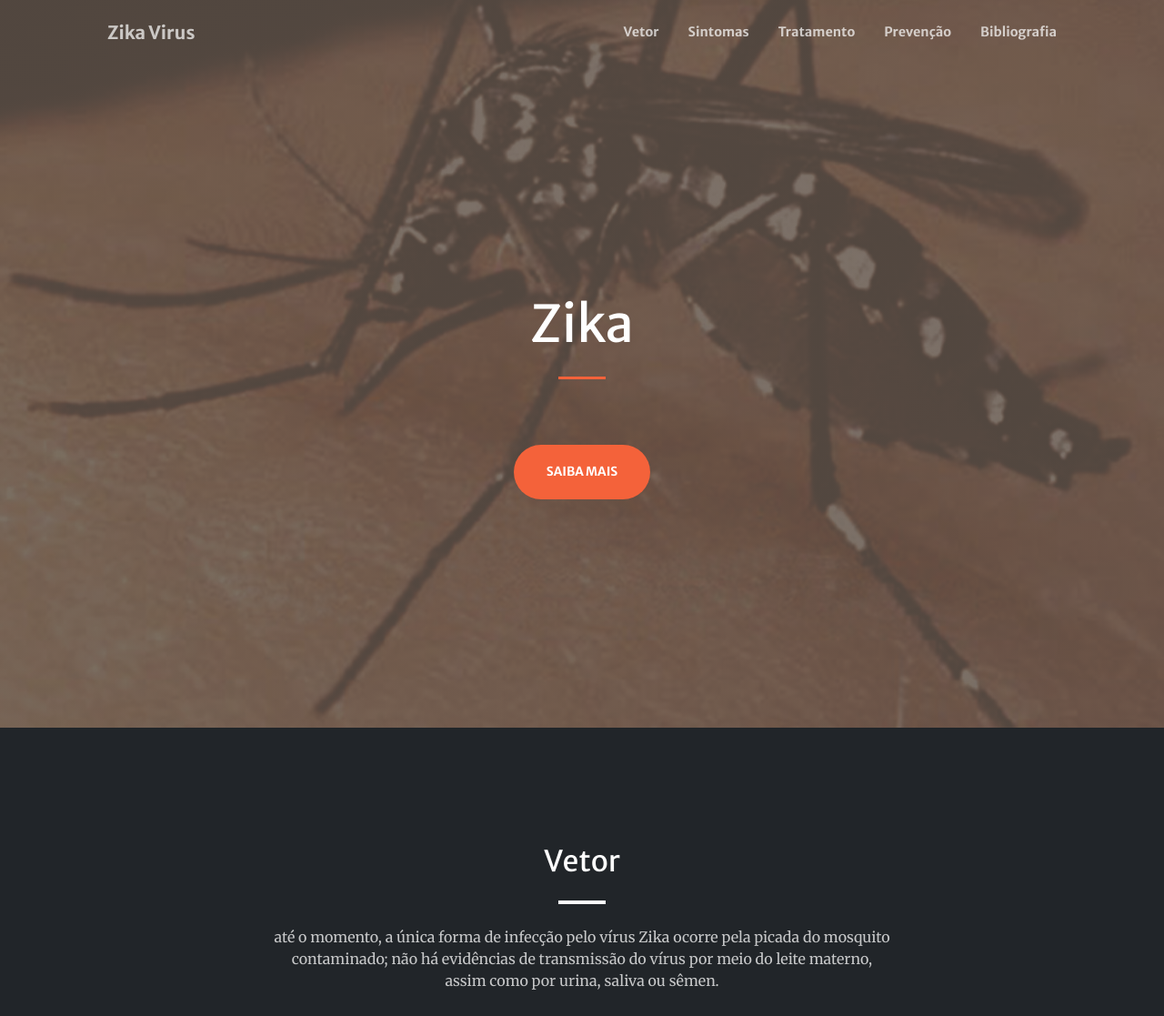
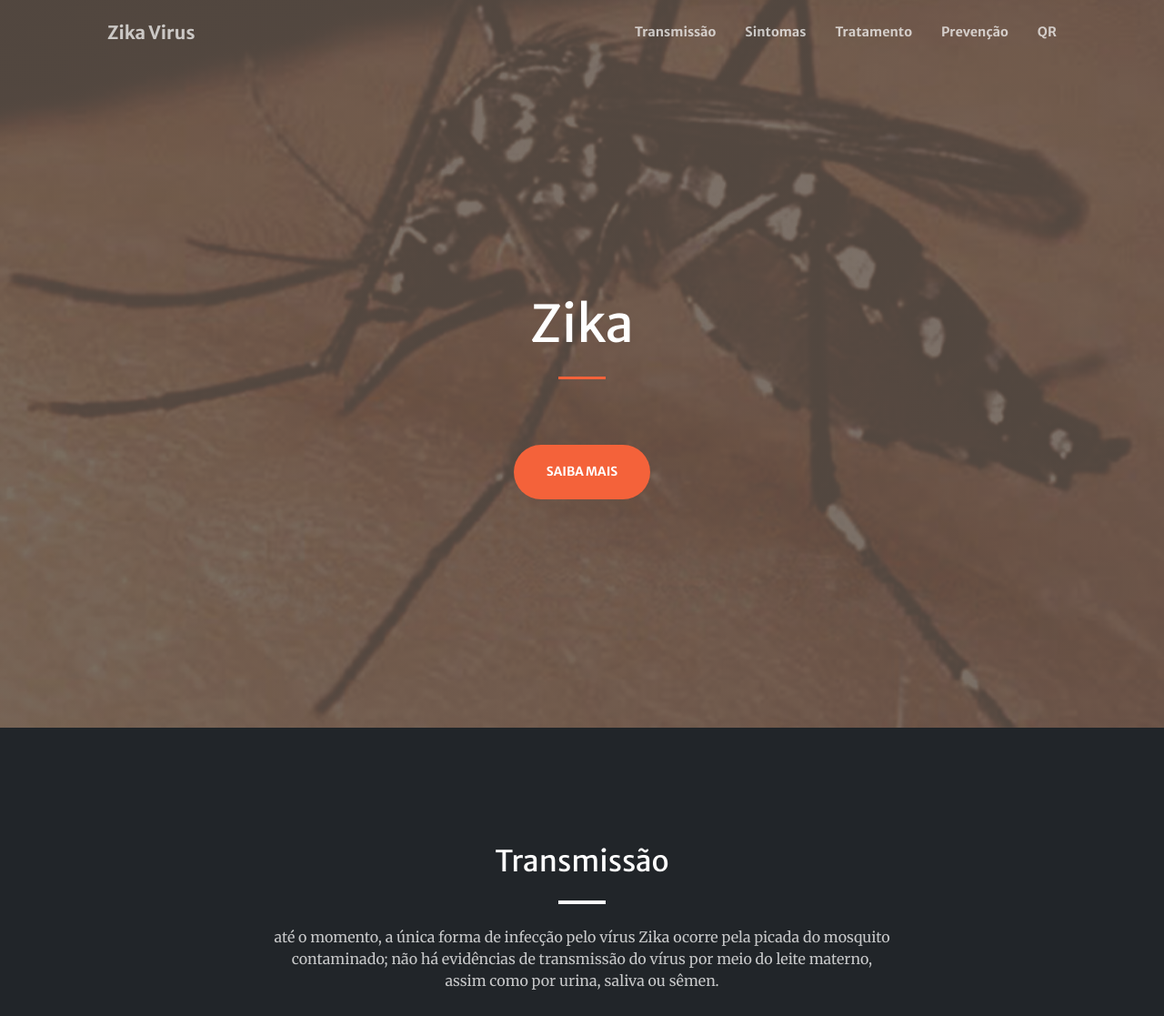
Before and after one commit to Guilherme-Cabral-de-Lima/guilherme.zika.virus, a plain HTML site: page index.html in a window 1280 px wide. Shown: the top 1117 px of the page at 91% size. Drawn offline with nearby package versions, Linux system fonts and the light colour scheme.

Commit message:
qr add
adição de qr

```diff
--- a/index.html
+++ b/index.html
@@ -26,11 +26,11 @@
                 <button class="navbar-toggler navbar-toggler-right" type="button" data-bs-toggle="collapse" data-bs-target="#navbarResponsive" aria-controls="navbarResponsive" aria-expanded="false" aria-label="Toggle navigation"><span class="navbar-toggler-icon"></span></button>
                 <div class="collapse navbar-collapse" id="navbarResponsive">
                     <ul class="navbar-nav ms-auto my-2 my-lg-0">
-                        <li class="nav-item"><a class="nav-link" href="#Transmissão">Vetor</a></li>
+                        <li class="nav-item"><a class="nav-link" href="#Transmissão">Transmissão</a></li>
                         <li class="nav-item"><a class="nav-link" href="#Sintomas">Sintomas</a></li>
                         <li class="nav-item"><a class="nav-link" href="#Tratamento">Tratamento</a></li>
                         <li class="nav-item"><a class="nav-link" href="#Prevenção">Prevenção</a></li>
-                        <li class="nav-item"><a class="nav-link" href="#Bibliografia">Bibliografia</a></li>
+                        <li class="nav-item"><a class="nav-link" href="#QR">QR</a></li>
                     </ul>
                 </div>
             </div>
@@ -55,7 +55,7 @@
             <div class="container px-4 px-lg-5">
                 <div class="row gx-4 gx-lg-5 justify-content-center">
                     <div class="col-lg-8 text-center">
-                        <h2 class="text-white mt-0">Vetor </h2>
+                        <h2 class="text-white mt-0">Transmissão </h2>
                         <hr class="divider divider-light" />
                         <p class="text-white-75 mb-4">até o momento, a única forma de infecção pelo vírus Zika ocorre pela picada do mosquito contaminado; não há evidências de transmissão do vírus por meio do leite materno, assim como por urina, saliva ou sêmen.</p>
                     </div>
@@ -106,21 +106,20 @@
                     </div>
                 </div>
             </div>
+
         </section>
-        <section class="page-section bg-dark" id="Bibliografia">-->
+        <section class="page-section bg-dark" id="QR">
             <div class="container px-4 px-lg-5">
                 <div class="row gx-4 gx-lg-5 justify-content-center">
                     <div class="col-lg-8 text-center">
-                        <h2 class="text-white mt-0">Bibliografia</h2>
-                        <hr class="divider divider-light" />
-                        <p class="text-white-75 mb-4">– https://bvsms.saude.gov.br/infeccao-pelo-virus-zika/</p>
-                            <p class="text-white-75 mb-4">– https://www.dengue.pr.gov.br/Pagina/Zika-Virus</p>
-                            <p class="text-white-75 mb-4">– https://www.bio.fiocruz.br/index.php/br/zika-sintomas-transmissao-e-prevencao </p>
-
+                        <h2 class="text-white mt-0">QR </h2>
+                        <img src="assets/img/qrcode_guilherme-cabral-de-lima.github.io.png" style="margin: 25%;margin-top: 0;margin-bottom: 0;">
                     </div>
                 </div>
             </div>
+
         </section>
+
 
 
     </body>
```
Also changed, not shown: assets/img/qrcode_guilherme-cabral-de-lima.github.io.png (added), hospedado.txt (added).
